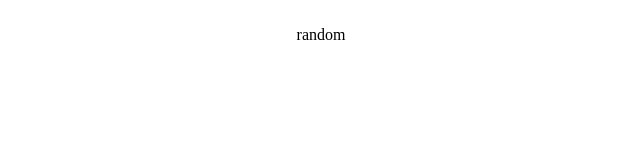
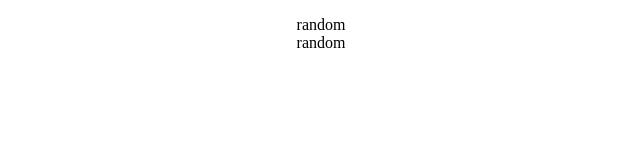
Before and after one commit to mituba-yui/random, a plain HTML site: page index.html in a window 1280 px wide. Shown: the full height of the page, 319-959 px from the left. Drawn offline with Linux system fonts and the light colour scheme.

Commit message:
Update index.html

```diff
--- a/index.html
+++ b/index.html
@@ -5,11 +5,11 @@
   </head>
   <body>
     <center>
-      <span id=random>null</span><br>
-      <a onclick="random()">random</a>
+      <p> random <span id=random>null</span><br>
+      <a onclick="random()">random</a></p>
       <script>
         function random() {
-          var random = Math.floor( Math.random() * 100000000001 );
+          var random = Math.floor( Math.random() * 11 );
         }
         const rand = random();
         document.getElementById('random').textContent = rand;
```
